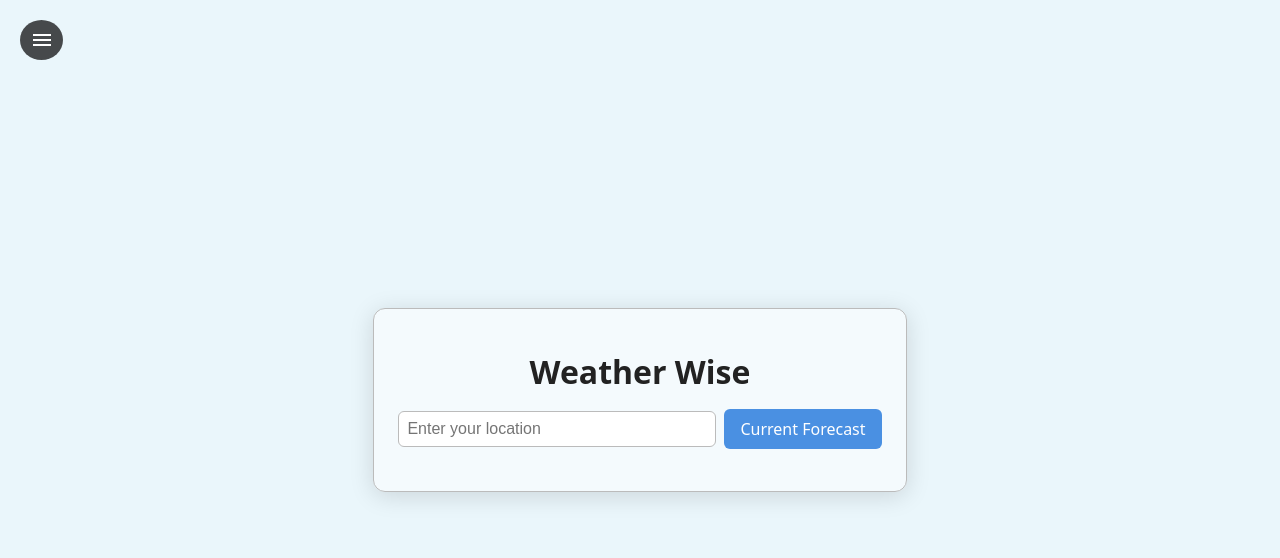
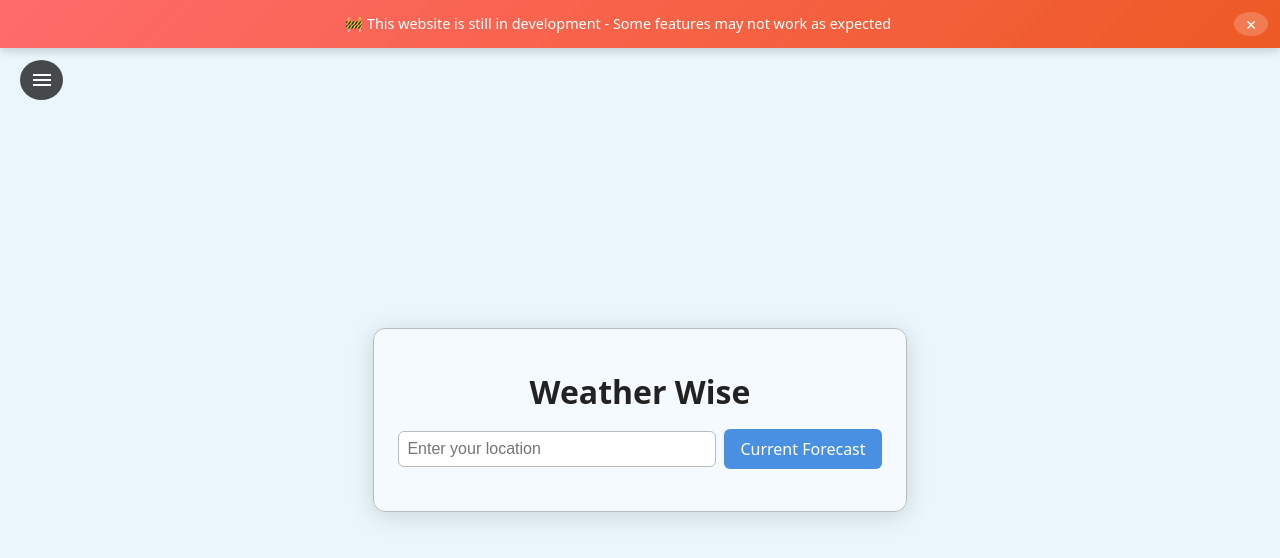
Before and after one commit to w0418773/Weather-App, a React (Vite) app: page / in a window 1280 px wide. Shown: the top 558 px of the page. Built offline with nearby package versions, Linux system fonts and the light colour scheme.

Commit message:
Added development banner

```diff
--- a/src/App.jsx
+++ b/src/App.jsx
@@ -9,6 +9,7 @@ function App() {
   const [imageInfo, setImageInfo] = useState(null)
   const [showInfoCard, setShowInfoCard] = useState(false)
   const [isMobile, setIsMobile] = useState(window.innerWidth <= 768)
+  const [showDevBanner, setShowDevBanner] = useState(true) // Set to false to hide banner
   const BaseURLDev = 'http://localhost:8000'
   const BaseURLProd = 'https://weather-api-py.vercel.app'
 
@@ -67,10 +68,54 @@ function App() {
 
   return (
     <>
+      {/* Development Banner */}
+      {showDevBanner && (
+        <div style={{
+          position: 'fixed',
+          top: 0,
+          left: 0,
+          right: 0,
+          background: 'linear-gradient(135deg, #ff6b6b, #ee5a24)',
+          color: '#fff',
+          padding: isMobile ? '8px' : '12px',
+          textAlign: 'center',
+          fontSize: isMobile ? '0.8rem' : '0.9rem',
+          fontWeight: '500',
+          zIndex: 9999,
+          boxShadow: '0 2px 10px rgba(0, 0, 0, 0.2)',
+          display: 'flex',
+          justifyContent: 'space-between',
+          alignItems: 'center'
+        }}>
+          <div style={{ flex: 1 }}>
+            🚧 This website is still in development - Some features may not work as expected
+          </div>
+          <button
+            onClick={() => setShowDevBanner(false)}
+            style={{
+              background: 'rgba(255, 255, 255, 0.2)',
+              border: 'none',
+              color: '#fff',
+              borderRadius: '50%',
+              width: '24px',
+              height: '24px',
+              cursor: 'pointer',
+              fontSize: '14px',
+              display: 'flex',
+              alignItems: 'center',
+              justifyContent: 'center',
+              marginLeft: '10px'
+            }}
+          >
+            ✕
+          </button>
+        </div>
+      )}
+
       {/* Info Card */}
       <div style={{
         position: 'fixed',
-        top: isMobile ? '10px' : '20px',
+        top: showDevBanner ? (isMobile ? '50px' : '60px') : (isMobile ? '10px' : '20px'),
         left: isMobile ? '10px' : '20px',
         zIndex: 1000
       }}>
@@ -150,7 +195,9 @@ function App() {
         className="weather-container"
         style={{
           maxWidth: isMobile ? '95vw' : 600,
-          margin: isMobile ? '20px auto' : '40px auto',
+          margin: showDevBanner
+            ? (isMobile ? '70px auto 20px' : '80px auto 40px')
+            : (isMobile ? '20px auto' : '40px auto'),
           padding: isMobile ? 16 : 24,
           background: 'rgba(255, 255, 255, 0.5)',
           color: '#222',
```
